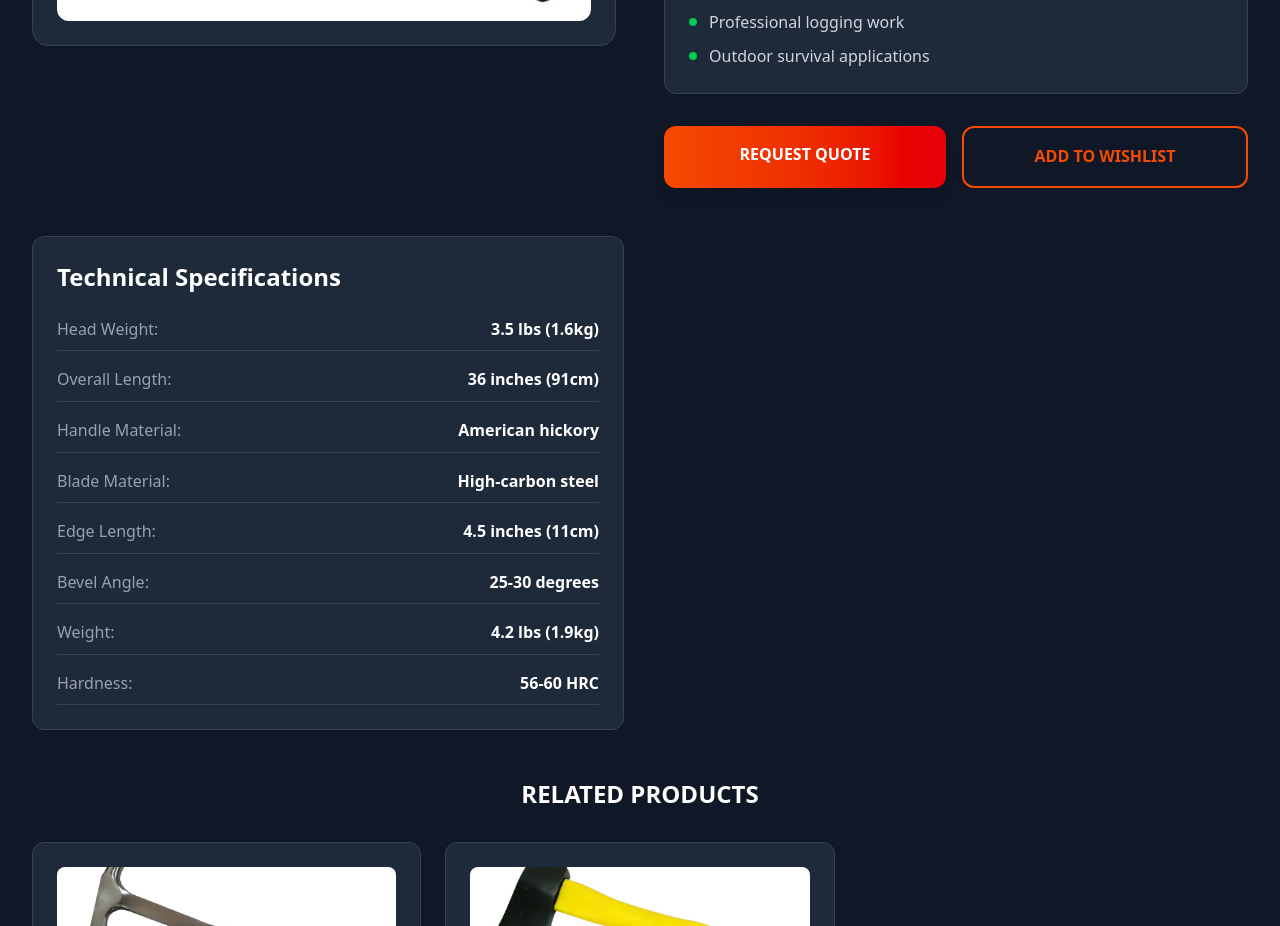
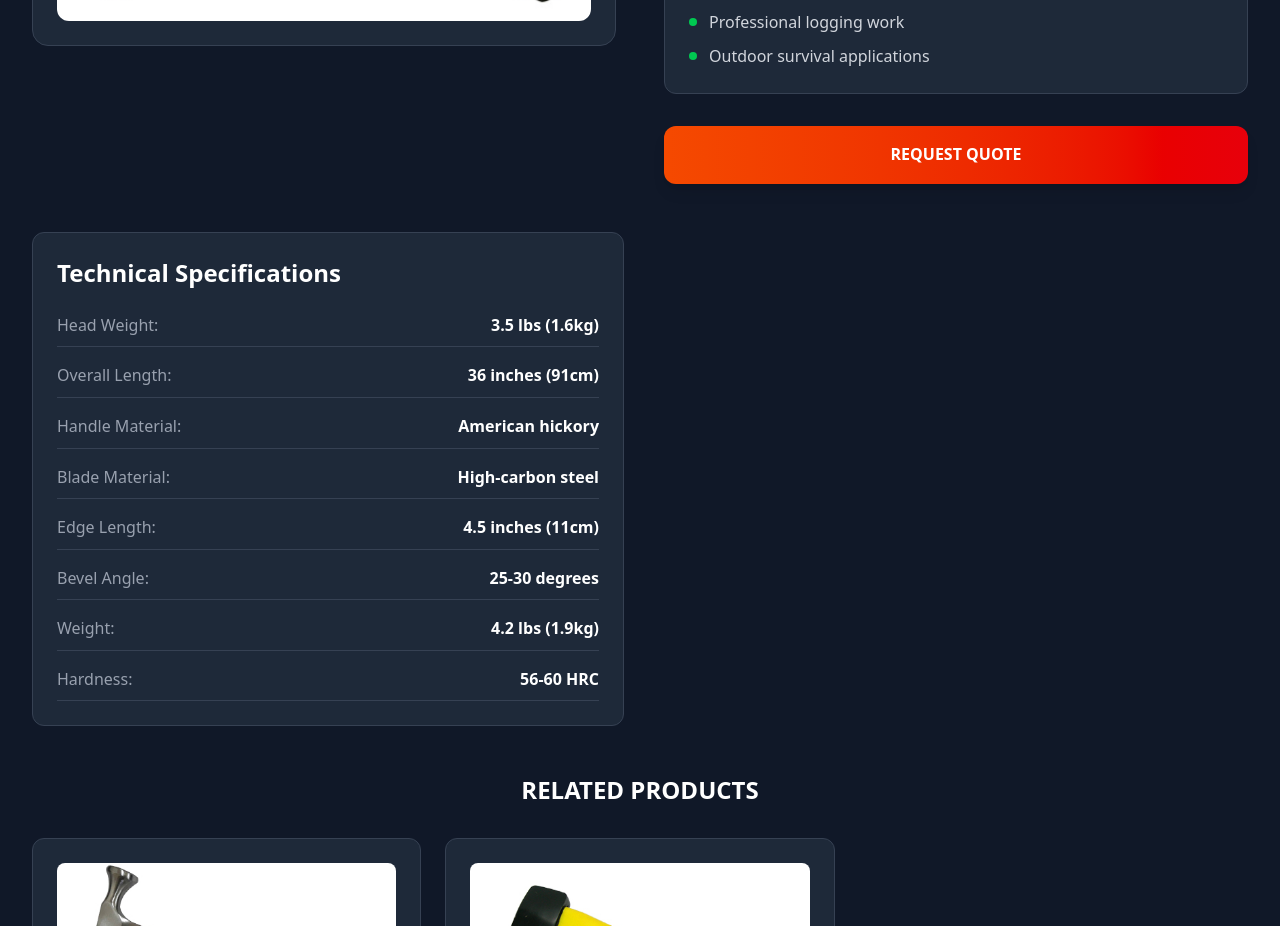
Before and after one commit to kevthefoo/ferrolink, a Next.js app: page /products/axes/f-26 in a window 1280 px wide. Shown: the part 1100-2026 px from the top of the page. Built offline with nearby package versions, Linux system fonts and the light colour scheme.

Commit message:
remove the add to wishlist feature

```diff
--- a/app/products/[category]/[productId]/page.js
+++ b/app/products/[category]/[productId]/page.js
@@ -185,9 +185,6 @@ export default async function ProductDetail({ params }) {
               >
                 REQUEST QUOTE
               </Link>
-              <button className="flex-1 rounded-xl border-2 border-orange-600 px-8 py-4 font-bold text-orange-600 transition-colors hover:bg-orange-600 hover:text-white">
-                ADD TO WISHLIST
-              </button>
             </div>
           </div>
         </div>
@@ -250,7 +247,7 @@ export default async function ProductDetail({ params }) {
                     className="group rounded-xl border border-gray-700 bg-gray-800 p-6 transition-all duration-300 hover:border-orange-500"
                   >
                     {relatedProduct.mainImage && (
-                      <div className="mb-4 h-32 w-full overflow-hidden rounded-lg bg-gray-700">
+                      <div className="mb-4 h-48 w-full overflow-hidden rounded-lg bg-gray-700">
                         <Image
                           src={relatedProduct.mainImage}
                           alt={relatedProduct.name}
```
